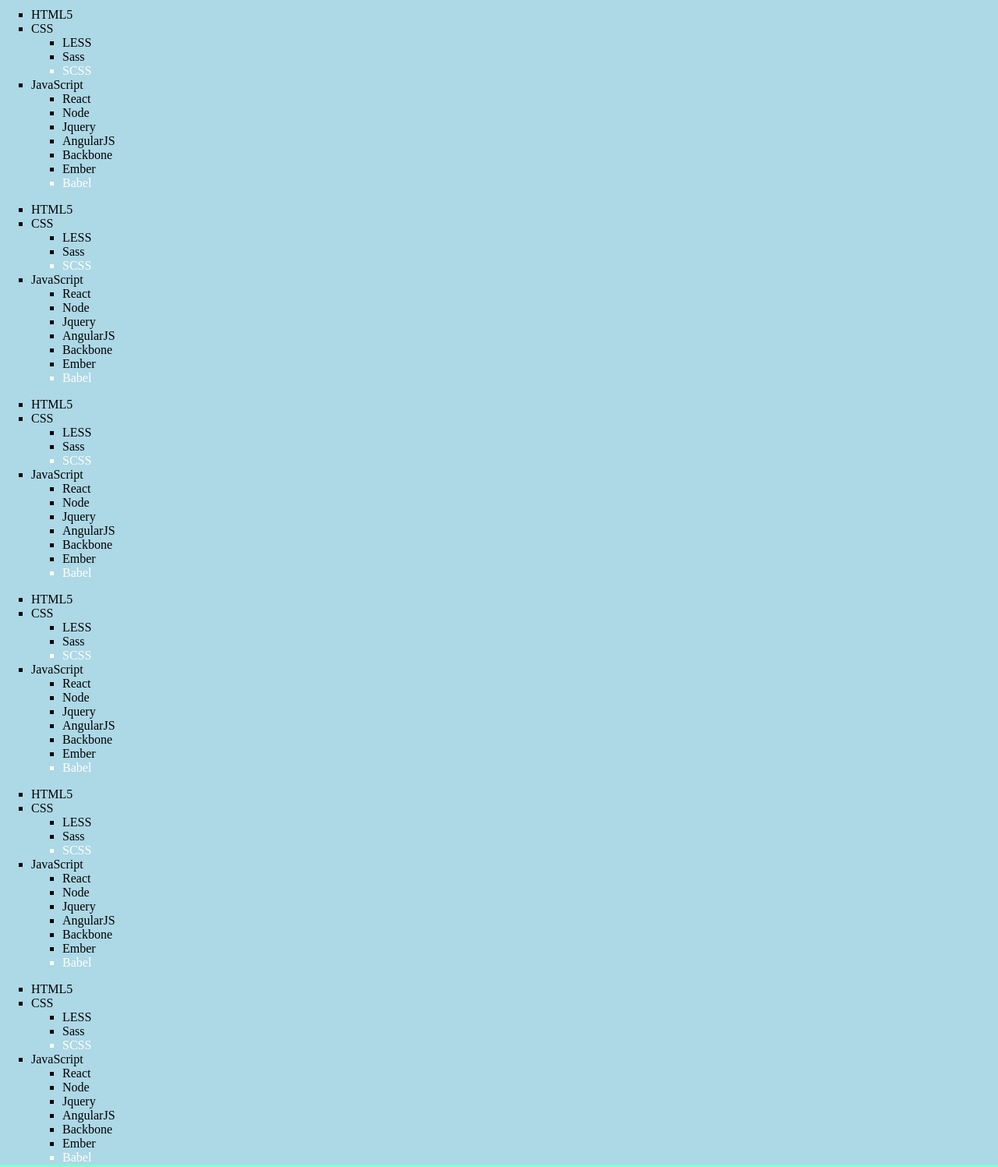
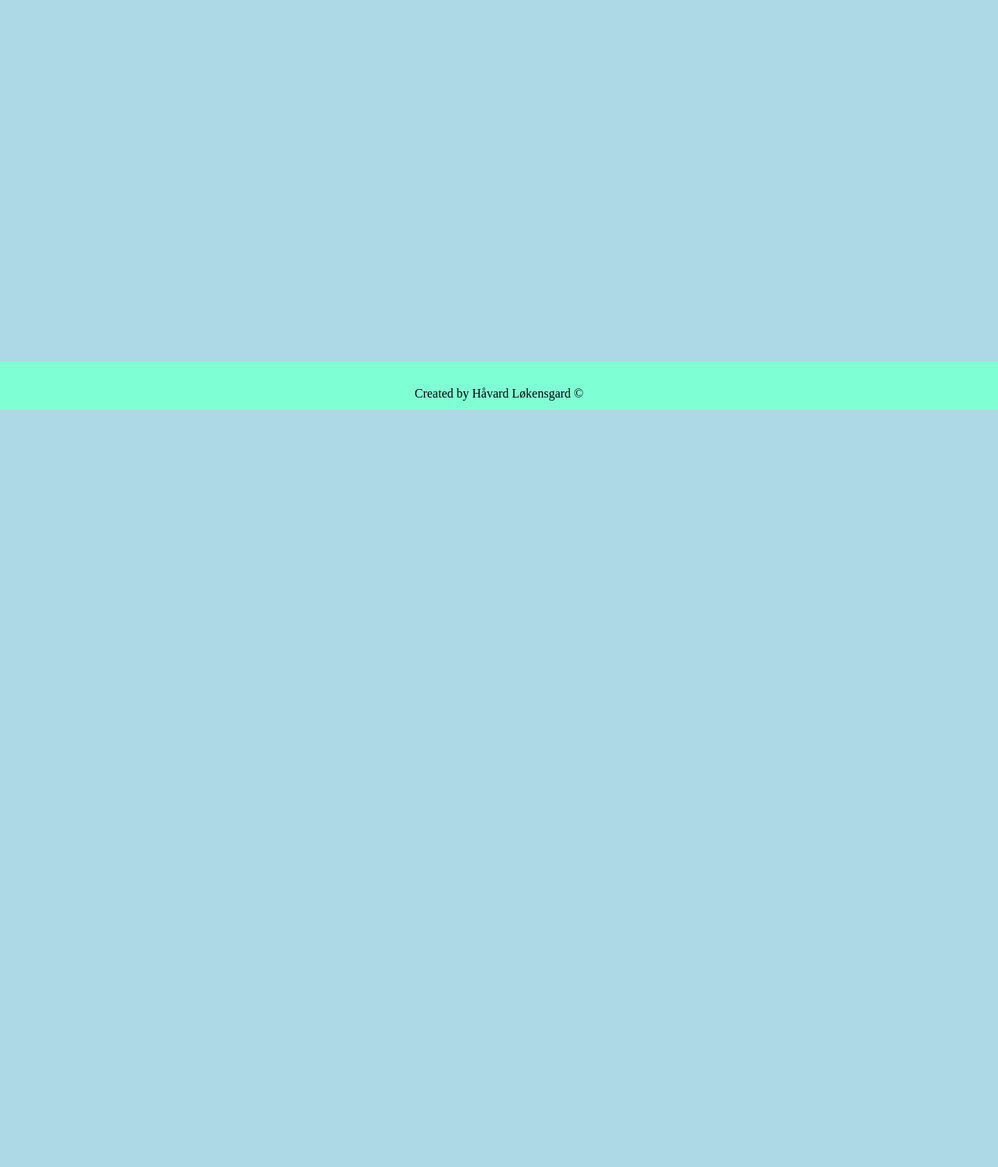
Before and after one commit to Marcgrippa/webTek, a plain HTML site: page src/list.html in a window 1280 px wide. Shown: the part 320-1817 px from the top of the page at 78% size. After the commit the page ends 846 px from the top, so only its background shows below. Drawn offline with Linux system fonts and the light colour scheme.

Commit message:
Assignment 4

```diff
--- a/src/list.html
+++ b/src/list.html
@@ -6,7 +6,6 @@
     <title>A list apart</title>
   </head>
   <body>
-
 
     <div class="wrapper">
       <h1>This is a list</h1>
@@ -30,121 +29,6 @@
           </ul>
       </ul>
 
-              <ul>
-        <li>HTML5</li>
-        <li>CSS</li>
-          <ul>
-            <li>LESS</li>
-            <li>Sass</li>
-            <li>SCSS</li>
-          </ul>
-        <li>JavaScript</li>
-          <ul>
-            <li>React</li>
-            <li>Node</li>
-            <li>Jquery</li>
-            <li>AngularJS</li>
-            <li>Backbone</li>
-            <li>Ember</li>
-            <li>Babel</li>
-          </ul>
-      </ul>      <ul>
-        <li>HTML5</li>
-        <li>CSS</li>
-          <ul>
-            <li>LESS</li>
-            <li>Sass</li>
-            <li>SCSS</li>
-          </ul>
-        <li>JavaScript</li>
-          <ul>
-            <li>React</li>
-            <li>Node</li>
-            <li>Jquery</li>
-            <li>AngularJS</li>
-            <li>Backbone</li>
-            <li>Ember</li>
-            <li>Babel</li>
-          </ul>
-      </ul>      <ul>
-        <li>HTML5</li>
-        <li>CSS</li>
-          <ul>
-            <li>LESS</li>
-            <li>Sass</li>
-            <li>SCSS</li>
-          </ul>
-        <li>JavaScript</li>
-          <ul>
-            <li>React</li>
-            <li>Node</li>
-            <li>Jquery</li>
-            <li>AngularJS</li>
-            <li>Backbone</li>
-            <li>Ember</li>
-            <li>Babel</li>
-          </ul>
-      </ul>      <ul>
-        <li>HTML5</li>
-        <li>CSS</li>
-          <ul>
-            <li>LESS</li>
-            <li>Sass</li>
-            <li>SCSS</li>
-          </ul>
-        <li>JavaScript</li>
-          <ul>
-            <li>React</li>
-            <li>Node</li>
-            <li>Jquery</li>
-            <li>AngularJS</li>
-            <li>Backbone</li>
-            <li>Ember</li>
-            <li>Babel</li>
-          </ul>
-      </ul>      <ul>
-        <li>HTML5</li>
-        <li>CSS</li>
-          <ul>
-            <li>LESS</li>
-            <li>Sass</li>
-            <li>SCSS</li>
-          </ul>
-        <li>JavaScript</li>
-          <ul>
-            <li>React</li>
-            <li>Node</li>
-            <li>Jquery</li>
-            <li>AngularJS</li>
-            <li>Backbone</li>
-            <li>Ember</li>
-            <li>Babel</li>
-          </ul>
-      </ul>      <ul>
-        <li>HTML5</li>
-        <li>CSS</li>
-          <ul>
-            <li>LESS</li>
-            <li>Sass</li>
-            <li>SCSS</li>
-          </ul>
-        <li>JavaScript</li>
-          <ul>
-            <li>React</li>
-            <li>Node</li>
-            <li>Jquery</li>
-            <li>AngularJS</li>
-            <li>Backbone</li>
-            <li>Ember</li>
-            <li>Babel</li>
-          </ul>
-      </ul>
-
-
-
-
-
-
       <footer>
         <p>
             Created by Håvard Løkensgard &copy;
```
Also changed, not shown: 1 other file.
